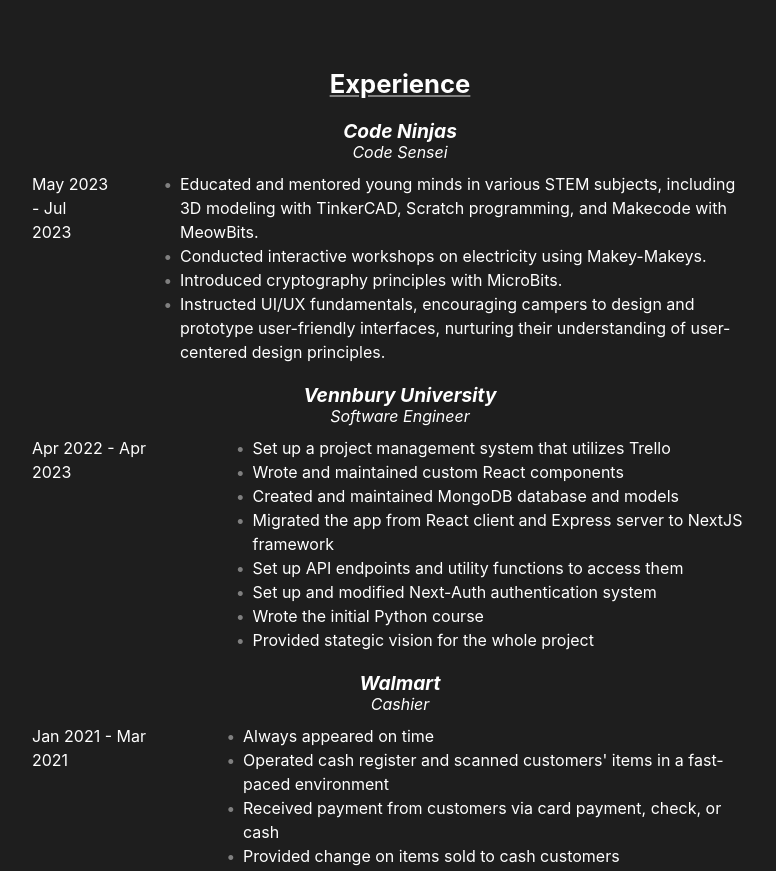
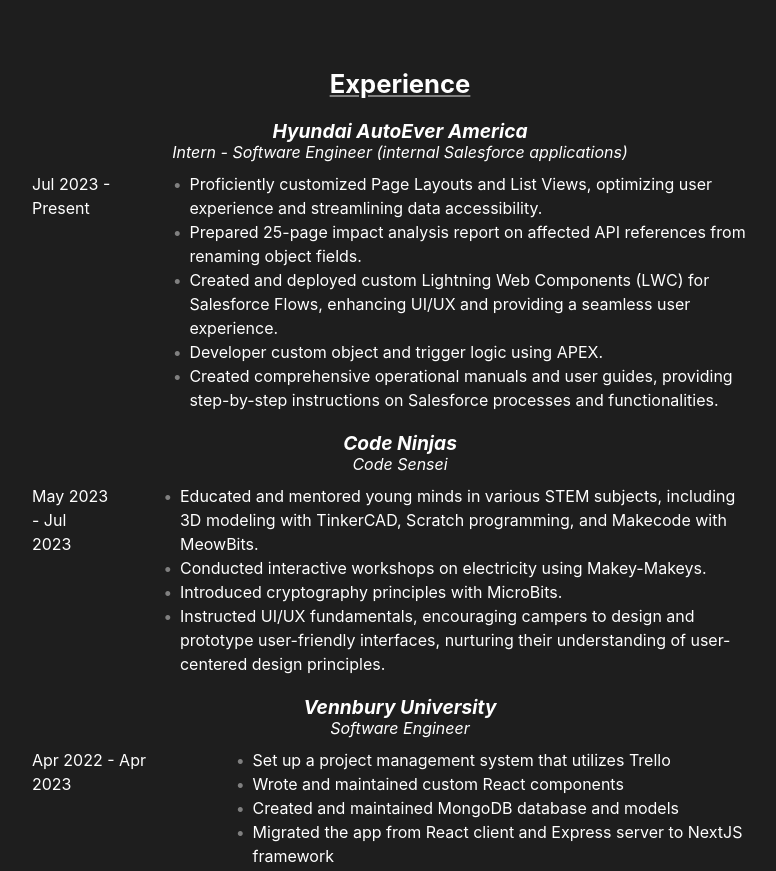
Before and after one commit to Furilon/portfolio-website, a Next.js app: page /about in a window 1280 px wide. Shown: the part 680-1551 px from the top of the page, without its empty margins (240-1016 px from the left). Built offline with nearby package versions, Linux system fonts and the light colour scheme.

Commit message:
Added hyundai section

```diff
--- a/pages/about.js
+++ b/pages/about.js
@@ -39,6 +39,13 @@ const EXPERIENCE_TEXT = {
     "Conducted interactive workshops on electricity using Makey-Makeys.",
     "Introduced cryptography principles with MicroBits.",
     "Instructed UI/UX fundamentals, encouraging campers to design and prototype user-friendly interfaces, nurturing their understanding of user-centered design principles.",
+  ],
+  hyundai: [
+    "Proficiently customized Page Layouts and List Views, optimizing user experience and streamlining data accessibility.",
+    "Prepared 25-page impact analysis report on affected API references from renaming object fields.",
+    "Created and deployed custom Lightning Web Components (LWC) for Salesforce Flows, enhancing UI/UX and providing a seamless user experience.",
+    "Developer custom object and trigger logic using APEX.",
+    "Created comprehensive operational manuals and user guides, providing step-by-step instructions on Salesforce processes and functionalities.",
   ],
 };
 
@@ -139,11 +146,18 @@ export default function About() {
             </Heading>
             <Flex direction="column" justify="center" align="center">
               <Experience
+                role="Intern - Software Engineer (internal Salesforce applications)"
+                name="Hyundai AutoEver America"
+                date="Jul 2023 - Present"
+                pointsArr={EXPERIENCE_TEXT["hyundai"]}
+              />
+              <Experience
                 role="Code Sensei"
                 name="Code Ninjas"
                 date="May 2023 - Jul 2023"
                 pointsArr={EXPERIENCE_TEXT["ninjas"]}
               />
+
               <Experience
                 role="Software Engineer"
                 name="Vennbury University"
```
